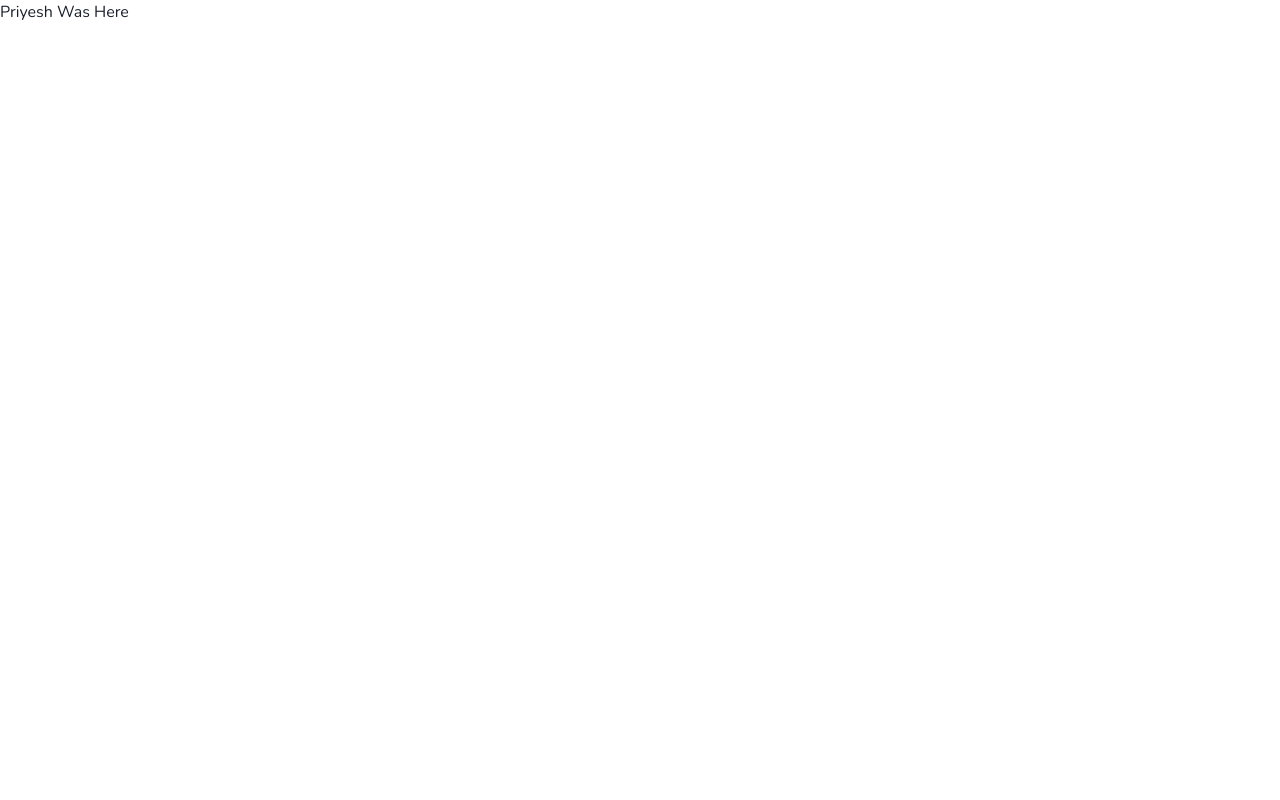
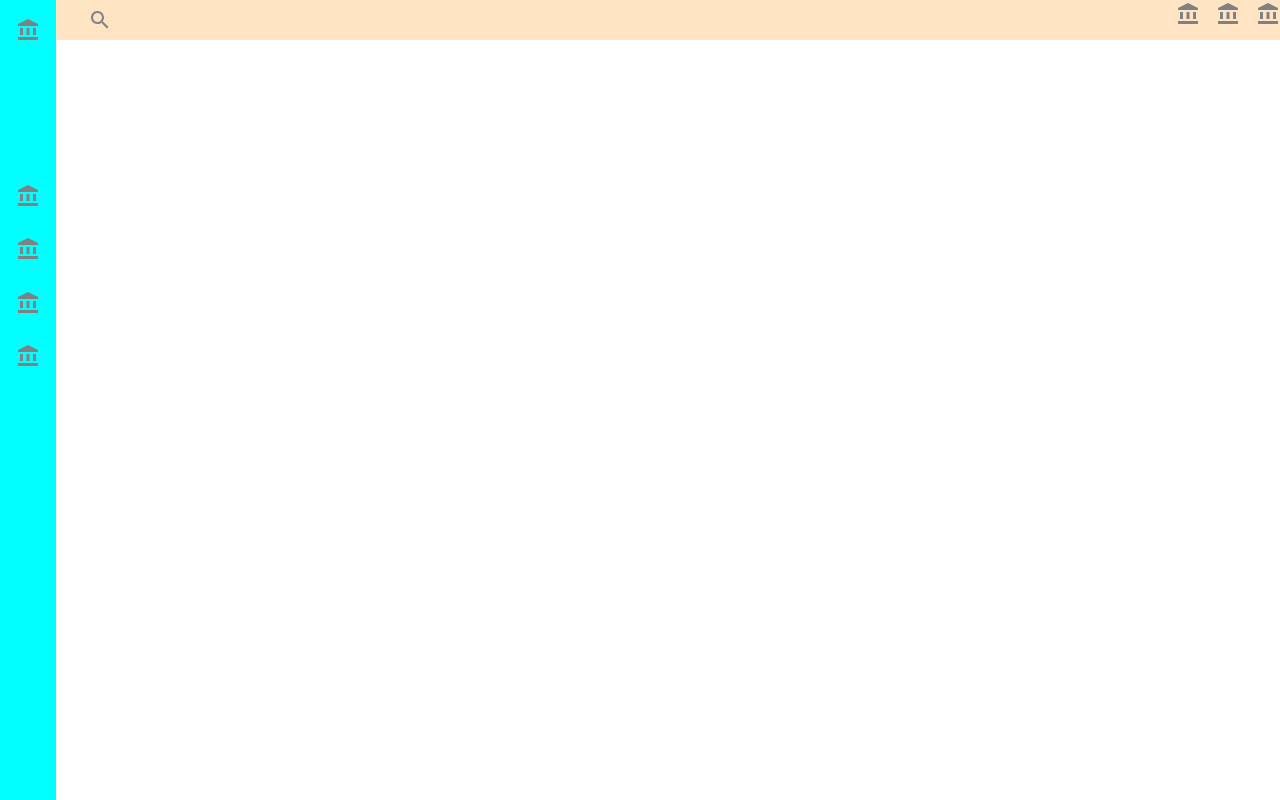
Before and after one commit to techcoders-akp/Data-automation-UI, a React (Create React App) app: page / in a window 1280 px wide. Built offline with nearby package versions, Linux system fonts and the light colour scheme.

Commit message:
sidebar and navbar basic ui

```diff
--- a/package.json
+++ b/package.json
@@ -8,6 +8,7 @@
     "@emotion/react": "^11.10.5",
     "@emotion/styled": "^11.10.5",
     "@fontsource/roboto": "^4.5.8",
+    "@mui/icons-material": "^5.11.0",
     "@testing-library/jest-dom": "^5.16.5",
     "@testing-library/react": "^13.4.0",
     "@testing-library/user-event": "^13.5.0",
--- a/src/app/Components/UI WINDOW/UIRenderer.jsx
+++ b/src/app/Components/UI WINDOW/UIRenderer.jsx
@@ -1,8 +1,31 @@
+import AccountBalanceIcon from '@mui/icons-material/AccountBalance';
+import SearchIcon from '@mui/icons-material/Search';
+import { Chip } from '@mui/material';
+import TextField from "@mui/material/TextField";
 
 const UIRenderer = () => {
   return (
+    //
     <>
-    <h1>Priyesh Was Here</h1>
+    <div className='flexColumn' >
+      <button className='flexButton'><AccountBalanceIcon/></button>
+      <button className='flexButton1'><AccountBalanceIcon/></button>
+      <button className='flexButton1'><AccountBalanceIcon/></button>
+      <button className='flexButton1'><AccountBalanceIcon/></button>
+      <button className='flexButton1'><AccountBalanceIcon/></button>
+
+
+    </div>
+
+    <div class="navbar">
+        <button className='flexButton2'><AccountBalanceIcon/></button>
+        <button className='flexButton2'><AccountBalanceIcon/></button>
+        <button className='flexButton2'><AccountBalanceIcon/></button>
+        <button className='flexButton3'><SearchIcon/></button>
+
+
+</div>
+<h1>Automation</h1>
     </>
   )
 }
--- a/src/index.css
+++ b/src/index.css
@@ -3,3 +3,69 @@
 *{
   font-family: 'Nunito', sans-serif;
 }
+.flexColumn {
+  display: flex;
+  flex-direction: column;
+  background-color: aqua;
+  position: fixed;
+  overflow-x: hidden;
+  z-index: 1;
+  top: 0;
+  left: 0;
+  height: 100%;
+  width: 3.5rem;
+  padding-top: 1.0rem;
+
+}
+.flexButton{
+  padding-bottom: 8rem;
+  text-decoration: none;
+  font-size: 25px;
+  color: #818181;
+  display: block;
+}
+.flexButton1{
+  padding-bottom: 1rem;
+  text-decoration: none;
+  font-size: 25px;
+  color: #818181;
+  display: block;
+}
+.flexButton:hover{
+  color: #f1f1f1;
+
+}
+.flexButton1:hover{
+  color: #f1f1f1;
+
+}
+.navbar {
+  overflow: hidden;
+  background-color:bisque;
+  position: fixed;
+  top: 0;
+  width: 100%;
+  height: 2.5rem;
+  padding-left: 4.5rem;
+}
+.flexButton2{
+  float: right;
+  padding-left: 1rem;
+  text-decoration: none;
+  font-size: 25px;
+  color: #818181;
+  display: block;
+}
+.flexButton3{
+  float: left;
+  padding-left: 1rem;
+  padding-top: 0.4rem;
+  text-decoration: none;
+  font-size: 25px;
+  color: #818181;
+  display: block;
+}
+/* .middel{
+  height: 4rem;
+  width: 12rem;
+} */
```
Also changed, not shown: 1 other file (tests, documents, lock files or other folders).
